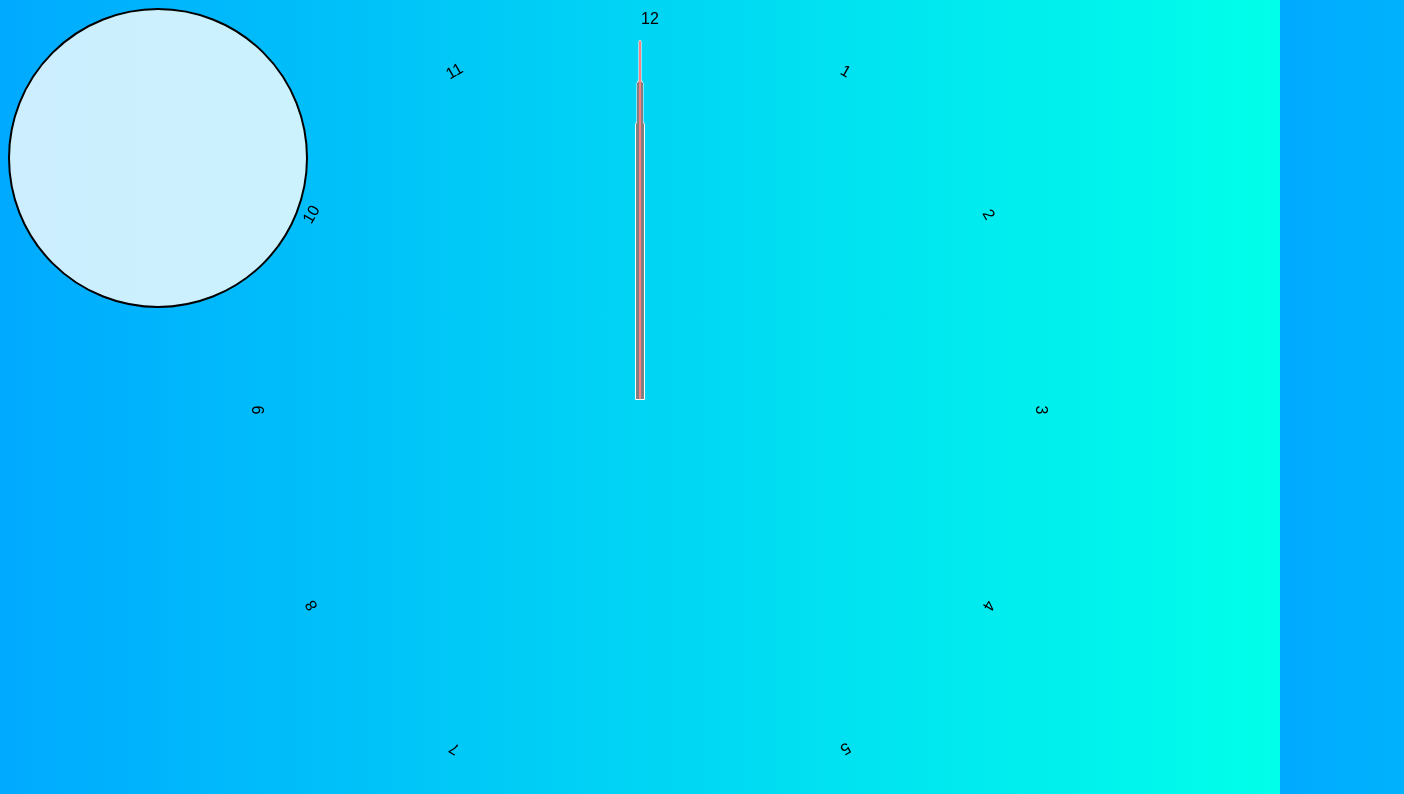
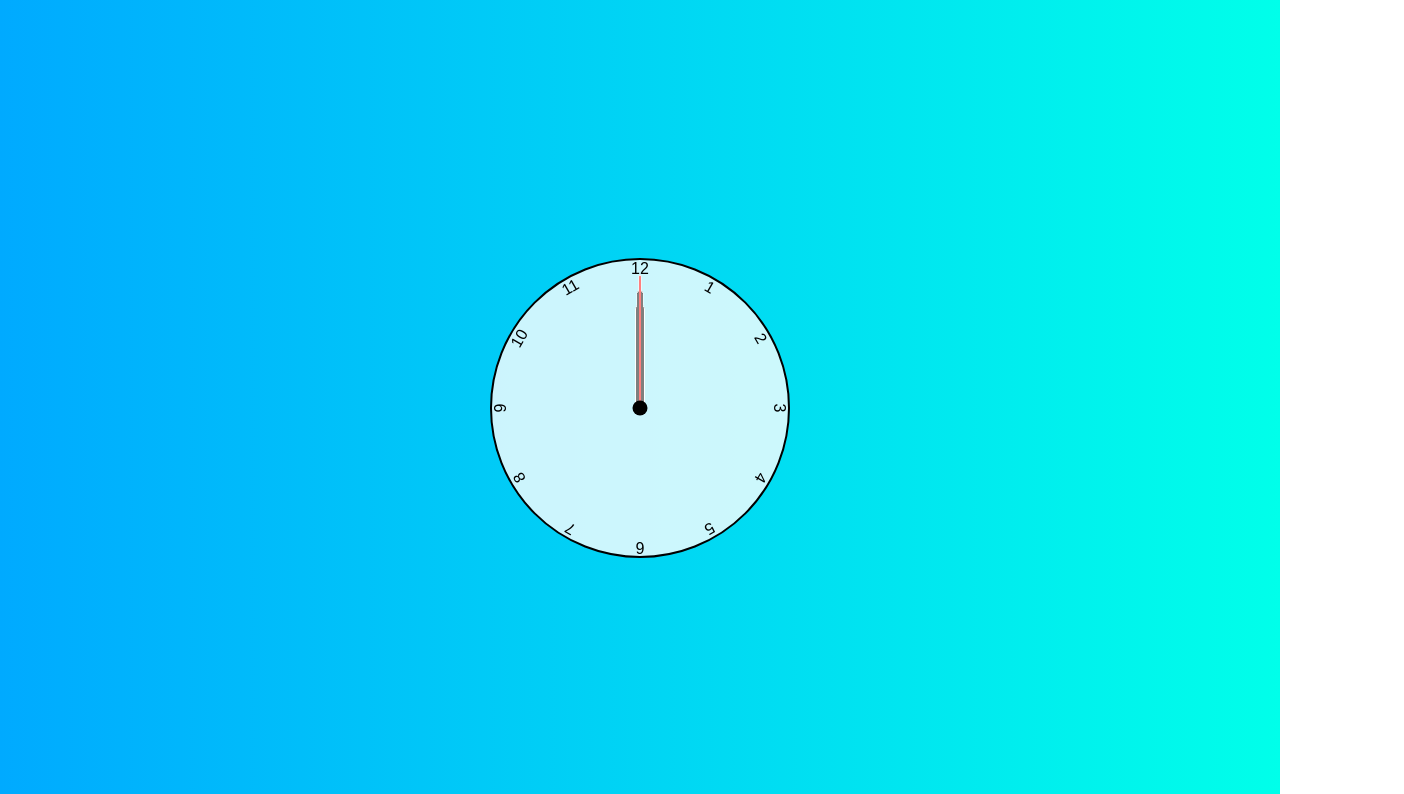
Before and after one commit to nathaliefc1/aprogramar, a plain HTML site: page index.html in a window 1280 px wide. Shown: the top 794 px of the page, 1404 px wide, since content can reach past the window. Drawn offline with Linux system fonts and the light colour scheme.

Commit message:
Clock center with numbers align and center point

```diff
--- a/styles.css
+++ b/styles.css
@@ -11,6 +11,11 @@ body {
     hsl(200, 100%, 50%),
     hsl(175, 100%, 50%)
   );
+  display: flex;
+  justify-content: center;
+  align-items: center;
+  min-height: 100vh;
+  overflow: hidden;
 }
 
 .clock {
@@ -19,6 +24,7 @@ body {
   background-color: rgba(255, 255, 255, 0.8);
   border-radius: 50%;
   border: 2px solid black;
+  position: relative;
 }
 
 .clock .number {
@@ -76,6 +82,18 @@ body {
   z-index: 10;
   transform: translateX(-50%) rotate(calc(var(--rotation) * 1deg));
 }
+.clock::after {
+  content: "";
+  position: absolute;
+  background-color: black;
+  z-index: 11;
+  width: 15px;
+  height: 15px;
+  top: 50%;
+  left: 50%;
+  transform: translate(-50%, -50%);
+  border-radius: 50%;
+}
 .clock .hand.second {
   width: 3px;
   height: 45%;
```
